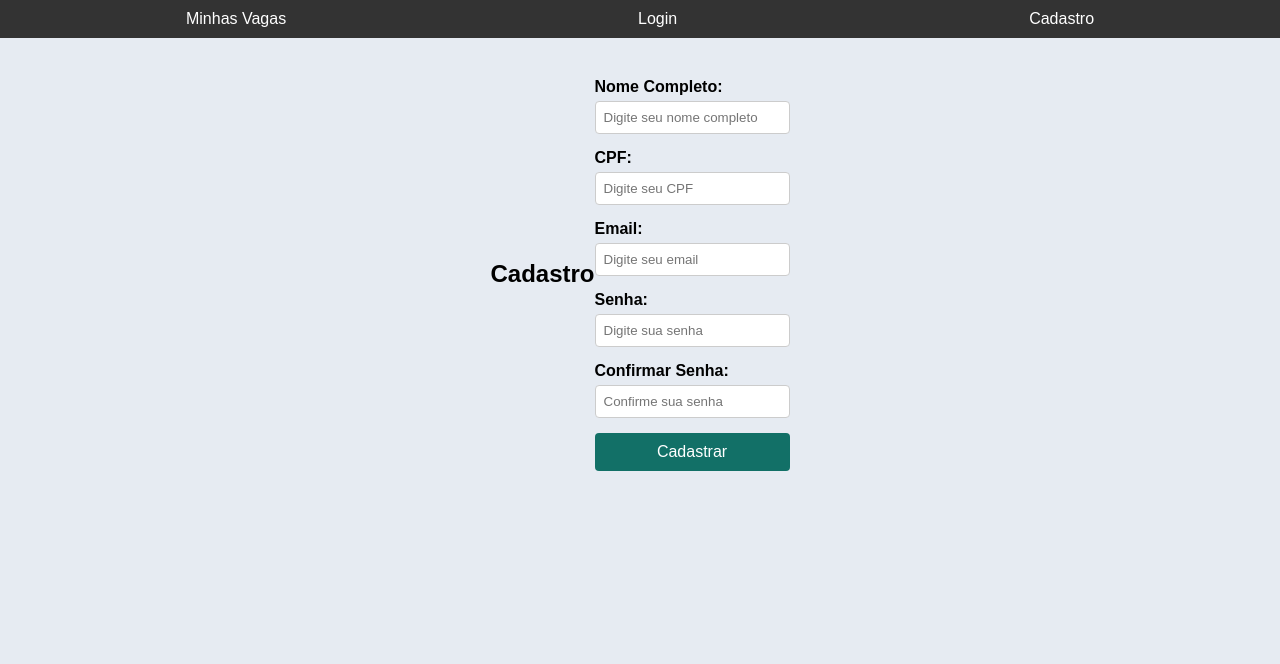
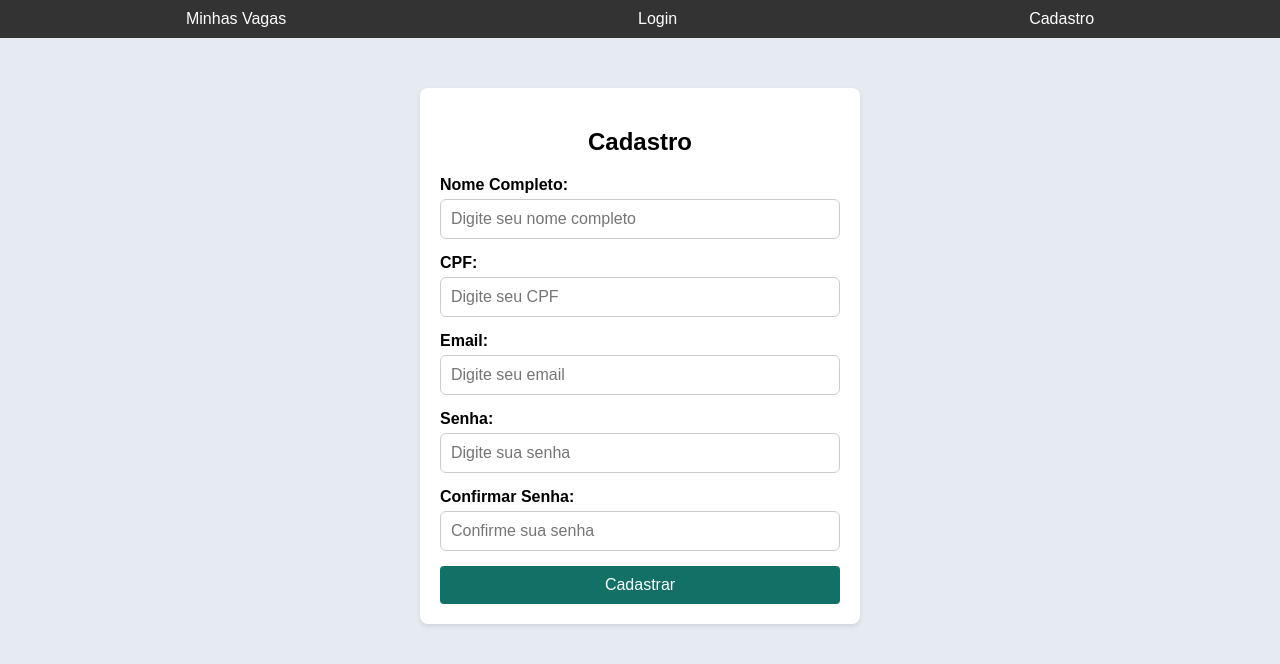
Before and after one commit to 211232023/DevLab, a React (Create React App) app in the folder RH_Projetos/frontend/: page /cadastro in a window 1280 px wide. Shown: the top 664 px of the page. Built offline with nearby package versions, Linux system fonts and the light colour scheme.

Commit message:
Revert "Merge branch 'main' of https://github.com/211232023/DevLab"
This reverts commit 1fb52c7d8ddfc39c0b13353c75183d7a4b6d4e8d, reversing
changes made to 385c743711febfb3415ca78bd04532d0ec6c28fd.

```diff
--- a/RH_Projetos/frontend/src/components/Input.jsx
+++ b/RH_Projetos/frontend/src/components/Input.jsx
@@ -1,9 +1,11 @@
-const Input = ({ label, name, type = "text", placeholder, value, onChange }) => {
+import React from "react";
+import "./Input.css";
+
+const Input = ({ label, type = "text", placeholder, value, onChange }) => {
   return (
     <div className="input-group">
-      {label && <label htmlFor={name}>{label}</label>}
+      {label && <label>{label}</label>}
       <input
-        name={name}
         type={type}
         placeholder={placeholder}
         value={value}
--- a/RH_Projetos/frontend/src/pages/candidatos/Cadastro.css
+++ b/RH_Projetos/frontend/src/pages/candidatos/Cadastro.css
@@ -5,19 +5,6 @@ body {
 }
 
 .cadastro-container {
-  display: flex;
-  justify-content: center;
-  align-items: center;
-  padding: 40px;
-
-}
-
-.cadastro-form {
-  background: var(--white);
-  padding: 30px;
-  border-radius: 12px;
-  box-shadow: 0 2px 6px rgba(0, 0, 0, 0.1);
-  width: 100%;
   max-width: 400px;
   margin: 0 auto;
   margin-top: 50px;
--- a/RH_Projetos/frontend/src/pages/candidatos/Login.css
+++ b/RH_Projetos/frontend/src/pages/candidatos/Login.css
@@ -8,8 +8,8 @@ body {
     max-width: 400px;
     margin: 0 auto;
     margin-top: 50px;
-    padding: 40px;
-    border-radius: 40px;
+    padding: 20px;
+    border-radius: 8px;
     box-shadow: 0 2px 4px rgba(0, 0, 0, 0.1);
     background-color: white;
 }
```
